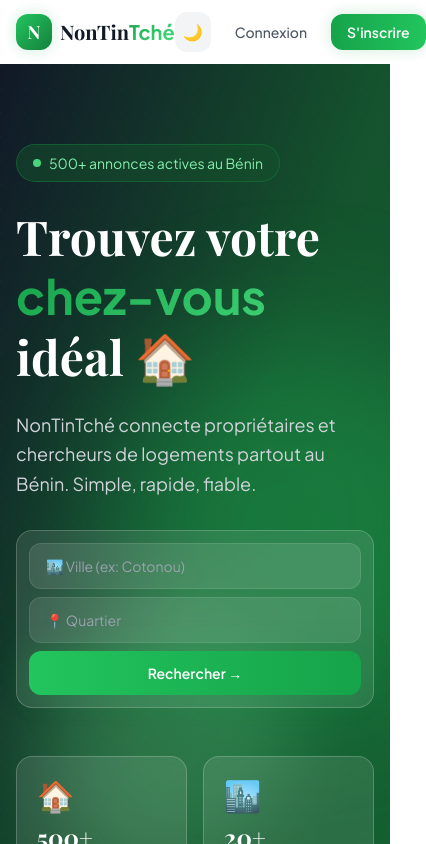
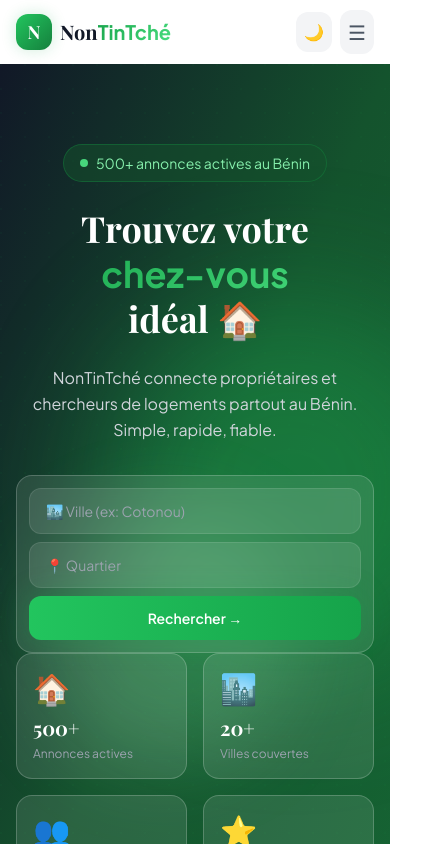
Before and after one commit to deogoulome/nontintche, a Vue app in the folder frontend/: page / in a window 390 px wide. Shown: the top 844 px of the page, 426 px wide, since content can reach past the window. Built offline with nearby package versions, Linux system fonts and the light colour scheme; no server answers.

Commit message:
Responsive toutes pages + menu mobile navbar

```diff
--- a/frontend/src/components/layout/Navbar.vue
+++ b/frontend/src/components/layout/Navbar.vue
@@ -7,12 +7,12 @@
       <div class="flex justify-between items-center h-16">
 
         <!-- Logo -->
-        <RouterLink to="/" class="flex items-center gap-2 group">
+        <RouterLink to="/" class="flex items-center gap-2 group flex-shrink-0">
           <div class="w-9 h-9 bg-gradient-to-br from-primary-500 to-primary-700 rounded-xl flex items-center justify-center shadow-glow-sm group-hover:shadow-glow transition-shadow duration-300">
             <span class="text-white font-display font-bold text-lg">N</span>
           </div>
           <span class="font-display font-bold text-xl text-gray-900 dark:text-white">
-            NonTin<span class="gradient-text">Tché</span>
+            Non<span class="gradient-text">TinTché</span>
           </span>
         </RouterLink>
 
@@ -30,21 +30,19 @@
             class="px-4 py-2 rounded-xl text-sm font-medium text-gray-600 dark:text-gray-300 hover:text-primary-600 hover:bg-primary-50 dark:hover:bg-primary-900/20 transition-all duration-200">
             Dashboard
           </RouterLink>
-          <RouterLink to="/charte" class="block hover:text-primary-400 transition-colors">
-            Charte d'honnêteté
-            </RouterLink>
+          <RouterLink to="/charte"
+            class="px-4 py-2 rounded-xl text-sm font-medium text-gray-600 dark:text-gray-300 hover:text-primary-600 hover:bg-primary-50 dark:hover:bg-primary-900/20 transition-all duration-200">
+            Charte
+          </RouterLink>
         </div>
 
-        <!-- Actions -->
-        <div class="flex items-center gap-2">
-
-          <!-- Dark mode -->
+        <!-- Actions desktop -->
+        <div class="hidden md:flex items-center gap-2">
           <button @click="auth.toggleDarkMode()"
             class="p-2 rounded-xl bg-gray-100 dark:bg-gray-700/80 text-gray-600 dark:text-gray-300 hover:bg-gray-200 dark:hover:bg-gray-600 transition-all duration-200 hover:scale-105">
-            <span class="text-base">{{ auth.darkMode ? '☀️' : '🌙' }}</span>
+            {{ auth.darkMode ? '☀️' : '🌙' }}
           </button>
 
-          <!-- Non connecté -->
           <template v-if="!auth.estConnecte">
             <RouterLink to="/connexion"
               class="px-4 py-2 text-sm font-medium text-gray-600 dark:text-gray-300 hover:text-primary-600 transition-colors">
@@ -56,7 +54,6 @@
             </RouterLink>
           </template>
 
-          <!-- Connecté -->
           <template v-else>
             <div class="relative" ref="menuRef">
               <button @click="menuOuvert = !menuOuvert"
@@ -71,7 +68,6 @@
                   :class="menuOuvert ? 'rotate-180' : ''">▼</span>
               </button>
 
-              <!-- Dropdown -->
               <Transition enter-active-class="transition duration-200 ease-out"
                 enter-from-class="opacity-0 scale-95 -translate-y-2"
                 enter-to-class="opacity-100 scale-100 translate-y-0"
@@ -80,46 +76,18 @@
                 leave-to-class="opacity-0 scale-95">
                 <div v-if="menuOuvert"
                   class="absolute right-0 mt-2 w-52 bg-white dark:bg-gray-800 rounded-2xl shadow-xl border border-gray-100 dark:border-gray-700 py-2 z-50 overflow-hidden">
-
                   <div class="px-4 py-2 border-b border-gray-100 dark:border-gray-700 mb-1">
                     <p class="text-sm font-semibold text-gray-800 dark:text-white">{{ auth.utilisateur?.nom }} {{ auth.utilisateur?.prenom }}</p>
                     <p class="text-xs text-gray-500 dark:text-gray-400">{{ auth.utilisateur?.role }}</p>
                   </div>
-
-                  <RouterLink v-if="auth.estAdmin" to="/admin"
-                    class="flex items-center gap-3 px-4 py-2 text-sm text-gray-700 dark:text-gray-300 hover:bg-primary-50 dark:hover:bg-primary-900/20 hover:text-primary-600 transition-colors"
-                    @click="menuOuvert = false">
-                    ⚙️ Administration
-                  </RouterLink>
-                  <RouterLink v-if="auth.estProprietaire" to="/dashboard"
-                    class="flex items-center gap-3 px-4 py-2 text-sm text-gray-700 dark:text-gray-300 hover:bg-primary-50 dark:hover:bg-primary-900/20 hover:text-primary-600 transition-colors"
-                    @click="menuOuvert = false">
-                    📊 Mon Dashboard
-                  </RouterLink>
-                  <RouterLink to="/annonces"
-                    class="flex items-center gap-3 px-4 py-2 text-sm text-gray-700 dark:text-gray-300 hover:bg-primary-50 dark:hover:bg-primary-900/20 hover:text-primary-600 transition-colors"
-                    @click="menuOuvert = false">
-                    🏠 Annonces
-                  </RouterLink>
-                  <RouterLink to="/favoris"
-                    class="flex items-center gap-3 px-4 py-2 text-sm text-gray-700 dark:text-gray-300 hover:bg-primary-50 dark:hover:bg-primary-900/20 hover:text-primary-600 transition-colors"
-                    @click="menuOuvert = false">
-                    ❤️ Mes Favoris
-                  </RouterLink>
-                  <RouterLink to="/profil"
-                    class="flex items-center gap-3 px-4 py-2 text-sm text-gray-700 dark:text-gray-300 hover:bg-primary-50 dark:hover:bg-primary-900/20 hover:text-primary-600 transition-colors"
-                    @click="menuOuvert = false">
-                    👤 Mon Profil
-                  </RouterLink>
-                  <RouterLink v-if="auth.estProprietaire" to="/dashboard/paiements"
-                    class="flex items-center gap-3 px-4 py-2 text-sm text-gray-700 dark:text-gray-300 hover:bg-primary-50 dark:hover:bg-primary-900/20 hover:text-primary-600 transition-colors"
-                    @click="menuOuvert = false">
-                    💳 Paiements
-                  </RouterLink>
-
+                  <RouterLink v-if="auth.estAdmin" to="/admin" class="flex items-center gap-3 px-4 py-2 text-sm text-gray-700 dark:text-gray-300 hover:bg-primary-50 dark:hover:bg-primary-900/20 hover:text-primary-600 transition-colors" @click="menuOuvert = false">⚙️ Administration</RouterLink>
+                  <RouterLink v-if="auth.estProprietaire" to="/dashboard" class="flex items-center gap-3 px-4 py-2 text-sm text-gray-700 dark:text-gray-300 hover:bg-primary-50 dark:hover:bg-primary-900/20 hover:text-primary-600 transition-colors" @click="menuOuvert = false">📊 Mon Dashboard</RouterLink>
+                  <RouterLink to="/annonces" class="flex items-center gap-3 px-4 py-2 text-sm text-gray-700 dark:text-gray-300 hover:bg-primary-50 dark:hover:bg-primary-900/20 hover:text-primary-600 transition-colors" @click="menuOuvert = false">🏠 Annonces</RouterLink>
+                  <RouterLink to="/favoris" class="flex items-center gap-3 px-4 py-2 text-sm text-gray-700 dark:text-gray-300 hover:bg-primary-50 dark:hover:bg-primary-900/20 hover:text-primary-600 transition-colors" @click="menuOuvert = false">❤️ Mes Favoris</RouterLink>
+                  <RouterLink to="/profil" class="flex items-center gap-3 px-4 py-2 text-sm text-gray-700 dark:text-gray-300 hover:bg-primary-50 dark:hover:bg-primary-900/20 hover:text-primary-600 transition-colors" @click="menuOuvert = false">👤 Mon Profil</RouterLink>
+                  <RouterLink v-if="auth.estProprietaire" to="/dashboard/paiements" class="flex items-center gap-3 px-4 py-2 text-sm text-gray-700 dark:text-gray-300 hover:bg-primary-50 dark:hover:bg-primary-900/20 hover:text-primary-600 transition-colors" @click="menuOuvert = false">💳 Paiements</RouterLink>
                   <div class="border-t border-gray-100 dark:border-gray-700 mt-1 pt-1">
-                    <button @click="seDeconnecter"
-                      class="w-full flex items-center gap-3 px-4 py-2 text-sm text-red-500 hover:bg-red-50 dark:hover:bg-red-900/20 transition-colors">
+                    <button @click="seDeconnecter" class="w-full flex items-center gap-3 px-4 py-2 text-sm text-red-500 hover:bg-red-50 dark:hover:bg-red-900/20 transition-colors">
                       🚪 Déconnexion
                     </button>
                   </div>
@@ -128,8 +96,97 @@
             </div>
           </template>
         </div>
+
+        <!-- Boutons mobile droite -->
+        <div class="flex md:hidden items-center gap-2">
+          <button @click="auth.toggleDarkMode()"
+            class="p-2 rounded-xl bg-gray-100 dark:bg-gray-700/80 text-gray-600 dark:text-gray-300">
+            {{ auth.darkMode ? '☀️' : '🌙' }}
+          </button>
+          <button @click="menuMobileOuvert = !menuMobileOuvert"
+            class="p-2 rounded-xl bg-gray-100 dark:bg-gray-700/80 text-gray-600 dark:text-gray-300">
+            <span class="text-xl">{{ menuMobileOuvert ? '✕' : '☰' }}</span>
+          </button>
+        </div>
       </div>
     </div>
+
+    <!-- Menu mobile -->
+    <Transition enter-active-class="transition duration-300 ease-out"
+      enter-from-class="opacity-0 -translate-y-4"
+      enter-to-class="opacity-100 translate-y-0"
+      leave-active-class="transition duration-200 ease-in"
+      leave-from-class="opacity-100 translate-y-0"
+      leave-to-class="opacity-0 -translate-y-4">
+      <div v-if="menuMobileOuvert"
+        class="md:hidden bg-white dark:bg-gray-800 border-t border-gray-100 dark:border-gray-700 shadow-xl">
+        <div class="px-4 py-4 space-y-1">
+
+          <!-- Profil si connecté -->
+          <div v-if="auth.estConnecte" class="flex items-center gap-3 p-3 bg-gray-50 dark:bg-gray-700/50 rounded-2xl mb-3">
+            <div class="w-10 h-10 bg-gradient-to-br from-primary-500 to-primary-700 rounded-xl flex items-center justify-center">
+              <span class="text-white font-bold">{{ auth.utilisateur?.nom?.charAt(0) }}</span>
+            </div>
+            <div>
+              <p class="font-semibold text-gray-800 dark:text-white text-sm">{{ auth.utilisateur?.nom }} {{ auth.utilisateur?.prenom }}</p>
+              <p class="text-xs text-gray-500 dark:text-gray-400">{{ auth.utilisateur?.role }}</p>
+            </div>
+          </div>
+
+          <!-- Liens -->
+          <RouterLink to="/" @click="menuMobileOuvert = false"
+            class="flex items-center gap-3 px-4 py-3 rounded-xl text-gray-700 dark:text-gray-300 hover:bg-primary-50 dark:hover:bg-primary-900/20 hover:text-primary-600 transition-colors font-medium">
+            🏠 Accueil
+          </RouterLink>
+          <RouterLink v-if="auth.estConnecte" to="/annonces" @click="menuMobileOuvert = false"
+            class="flex items-center gap-3 px-4 py-3 rounded-xl text-gray-700 dark:text-gray-300 hover:bg-primary-50 dark:hover:bg-primary-900/20 hover:text-primary-600 transition-colors font-medium">
+            🔍 Annonces
+          </RouterLink>
+          <RouterLink v-if="auth.estProprietaire" to="/dashboard" @click="menuMobileOuvert = false"
+            class="flex items-center gap-3 px-4 py-3 rounded-xl text-gray-700 dark:text-gray-300 hover:bg-primary-50 dark:hover:bg-primary-900/20 hover:text-primary-600 transition-colors font-medium">
+            📊 Dashboard
+          </RouterLink>
+          <RouterLink v-if="auth.estConnecte" to="/favoris" @click="menuMobileOuvert = false"
+            class="flex items-center gap-3 px-4 py-3 rounded-xl text-gray-700 dark:text-gray-300 hover:bg-primary-50 dark:hover:bg-primary-900/20 hover:text-primary-600 transition-colors font-medium">
+            ❤️ Favoris
+          </RouterLink>
+          <RouterLink v-if="auth.estConnecte" to="/profil" @click="menuMobileOuvert = false"
+            class="flex items-center gap-3 px-4 py-3 rounded-xl text-gray-700 dark:text-gray-300 hover:bg-primary-50 dark:hover:bg-primary-900/20 hover:text-primary-600 transition-colors font-medium">
+            👤 Mon Profil
+          </RouterLink>
+          <RouterLink v-if="auth.estProprietaire" to="/dashboard/paiements" @click="menuMobileOuvert = false"
+            class="flex items-center gap-3 px-4 py-3 rounded-xl text-gray-700 dark:text-gray-300 hover:bg-primary-50 dark:hover:bg-primary-900/20 hover:text-primary-600 transition-colors font-medium">
+            💳 Paiements
+          </RouterLink>
+          <RouterLink v-if="auth.estAdmin" to="/admin" @click="menuMobileOuvert = false"
+            class="flex items-center gap-3 px-4 py-3 rounded-xl text-gray-700 dark:text-gray-300 hover:bg-primary-50 dark:hover:bg-primary-900/20 hover:text-primary-600 transition-colors font-medium">
+            ⚙️ Administration
+          </RouterLink>
+          <RouterLink to="/charte" @click="menuMobileOuvert = false"
+            class="flex items-center gap-3 px-4 py-3 rounded-xl text-gray-700 dark:text-gray-300 hover:bg-primary-50 dark:hover:bg-primary-900/20 hover:text-primary-600 transition-colors font-medium">
+            📋 Charte d'honnêteté
+          </RouterLink>
+
+          <!-- Auth -->
+          <div class="pt-2 border-t border-gray-100 dark:border-gray-700">
+            <template v-if="!auth.estConnecte">
+              <RouterLink to="/connexion" @click="menuMobileOuvert = false"
+                class="flex items-center justify-center gap-2 w-full px-4 py-3 rounded-xl border-2 border-primary-500 text-primary-600 font-semibold mb-2 transition-all hover:bg-primary-50">
+                Se connecter
+              </RouterLink>
+              <RouterLink to="/inscription" @click="menuMobileOuvert = false"
+                class="flex items-center justify-center gap-2 w-full px-4 py-3 bg-gradient-to-r from-primary-600 to-primary-500 text-white rounded-xl font-semibold shadow-glow-sm transition-all">
+                S'inscrire
+              </RouterLink>
+            </template>
+            <button v-else @click="seDeconnecter"
+              class="w-full flex items-center justify-center gap-2 px-4 py-3 text-red-500 hover:bg-red-50 dark:hover:bg-red-900/20 rounded-xl font-semibold transition-colors">
+              🚪 Se déconnecter
+            </button>
+          </div>
+        </div>
+      </div>
+    </Transition>
   </nav>
 </template>
 
@@ -141,12 +198,14 @@
 const auth = useAuthStore()
 const router = useRouter()
 const menuOuvert = ref(false)
+const menuMobileOuvert = ref(false)
 const menuRef = ref(null)
 const scrolled = ref(false)
 
 const seDeconnecter = () => {
   auth.deconnexion()
   menuOuvert.value = false
+  menuMobileOuvert.value = false
   router.push('/connexion')
 }
 
--- a/frontend/src/pages/FavorisPage.vue
+++ b/frontend/src/pages/FavorisPage.vue
@@ -30,7 +30,7 @@
         </RouterLink>
       </div>
 
-      <div v-else class="grid grid-cols-1 md:grid-cols-2 lg:grid-cols-3 gap-6">
+      <div v-else class="grid grid-cols-1 md:grid-cols-2 lg:grid-cols-3">
         <div v-for="(f, i) in favoris" :key="f.id"
           :style="`animation-delay: ${i * 0.05}s`"
           class="bg-white dark:bg-gray-800 rounded-2xl shadow-card hover:shadow-card-hover transition-all duration-300 overflow-hidden border border-gray-100 dark:border-gray-700 card-hover animate-fade-in-up group">
--- a/frontend/src/pages/HomePage.vue
+++ b/frontend/src/pages/HomePage.vue
@@ -3,25 +3,26 @@
     <Navbar />
 
     <!-- Hero -->
-<section class="relative min-h-screen flex items-center overflow-hidden bg-gradient-to-br from-gray-900 via-primary-900 to-primary-800">      <!-- Pattern bg -->
+<section class="relative min-h-screen flex items-center overflow-hidden bg-gradient-to-br from-gray-900 via-primary-900 to-primary-800">
   <div class="absolute inset-0 pattern-bg opacity-30"></div>
-      <!-- Glow -->
   <div class="absolute top-1/4 left-1/4 w-96 h-96 bg-primary-500/30 rounded-full blur-3xl"></div>
   <div class="absolute bottom-1/4 right-1/4 w-64 h-64 bg-primary-300/20 rounded-full blur-2xl"></div>
 
-      <div class="relative max-w-7xl mx-auto px-4 py-20 grid grid-cols-1 lg:grid-cols-2 gap-12 items-center">
+  <div class="relative max-w-7xl mx-auto px-4 sm:px-6 lg:px-8 py-20 w-full">
+    <div class="grid grid-cols-1 md:grid-cols-2 lg:grid-cols-3 items-center">
+
       <!-- Texte -->
-        <div class="text-white">
+      <div class="text-white text-center lg:text-left">
         <div class="inline-flex items-center gap-2 bg-primary-900/50 border border-primary-700/50 text-primary-300 text-sm px-4 py-2 rounded-full mb-6 animate-fade-in">
           <span class="w-2 h-2 bg-primary-400 rounded-full animate-pulse"></span>
           500+ annonces actives au Bénin
         </div>
-          <h1 class="font-display text-5xl md:text-6xl lg:text-7xl font-bold leading-tight mb-6 animate-fade-in-up">
+        <h1 class="font-display text-4xl sm:text-5xl md:text-6xl lg:text-7xl font-bold leading-tight mb-6 animate-fade-in-up">
           Trouvez votre
           <span class="gradient-text block">chez-vous</span>
           idéal 🏠
         </h1>
-          <p class="text-gray-300 text-lg md:text-xl leading-relaxed mb-8 animate-fade-in-up delay-100">
+        <p class="text-gray-300 text-base sm:text-lg md:text-xl leading-relaxed mb-8 animate-fade-in-up delay-100 max-w-xl mx-auto lg:mx-0">
           NonTinTché connecte propriétaires et chercheurs de logements partout au Bénin. Simple, rapide, fiable.
         </p>
 
@@ -32,7 +33,7 @@
           <input v-model="recherche.quartier" type="text" placeholder="📍 Quartier"
             class="flex-1 px-4 py-3 rounded-xl bg-white/10 border border-white/10 text-white placeholder-gray-400 focus:outline-none focus:ring-2 focus:ring-primary-500 text-sm" />
           <button @click="lancerRecherche"
-              class="bg-gradient-to-r from-primary-500 to-primary-600 hover:from-primary-600 hover:to-primary-700 text-white px-6 py-3 rounded-xl font-semibold text-sm transition-all duration-200 hover:scale-105 shadow-glow whitespace-nowrap">
+            class="bg-gradient-to-r from-primary-500 to-primary-600 hover:from-primary-600 hover:to-primary-700 text-white px-6 py-3 rounded-xl font-semibold text-sm transition-all duration-200 hover:scale-105 shadow-glow whitespace-nowrap w-full sm:w-auto">
             Rechercher →
           </button>
         </div>
@@ -41,16 +42,17 @@
       <!-- Stats cards -->
       <div class="grid grid-cols-2 gap-4 animate-fade-in-up delay-300">
         <div v-for="(stat, i) in stats" :key="i"
-            class="bg-white/10 backdrop-blur-sm border border-white/20 rounded-2xl p-5 hover:bg-white/10 transition-all duration-300 hover:-translate-y-1">
+          class="bg-white/10 backdrop-blur-sm border border-white/20 rounded-2xl p-4 sm:p-5 hover:bg-white/20 transition-all duration-300 hover:-translate-y-1">
           <div class="text-3xl mb-2">{{ stat.emoji }}</div>
-            <p class="text-2xl font-display font-bold text-white">{{ stat.valeur }}</p>
-            <p class="text-gray-400 text-sm mt-1">{{ stat.label }}</p>
+          <p class="text-xl sm:text-2xl font-display font-bold text-white">{{ stat.valeur }}</p>
+          <p class="text-gray-400 text-xs sm:text-sm mt-1">{{ stat.label }}</p>
+        </div>
       </div>
     </div>
   </div>
 
   <!-- Scroll indicator -->
-      <div class="absolute bottom-8 left-1/2 -translate-x-1/2 flex flex-col items-center gap-2 text-gray-400 animate-bounce">
+  <div class="absolute bottom-8 left-1/2 -translate-x-1/2 flex flex-col items-center gap-2 text-gray-400 animate-bounce hidden sm:flex">
     <span class="text-xs">Défiler</span>
     <div class="w-5 h-8 border-2 border-gray-500 rounded-full flex justify-center pt-1">
       <div class="w-1 h-2 bg-primary-400 rounded-full animate-bounce"></div>
--- a/frontend/src/pages/admin/AdminDashboardPage.vue
+++ b/frontend/src/pages/admin/AdminDashboardPage.vue
@@ -29,7 +29,7 @@
           <div class="text-5xl mb-4">⏳</div>
         </div>
         <div v-else>
-          <div class="grid grid-cols-2 md:grid-cols-4 gap-4 mb-8">
+          <div class="grid grid-cols-1 md:grid-cols-2 lg:grid-cols-3">
             <div class="bg-white dark:bg-gray-800 rounded-2xl p-5 shadow-sm">
               <p class="text-3xl font-bold text-primary-600">{{ stats.totalUtilisateurs }}</p>
               <p class="text-gray-500 dark:text-gray-400 text-sm mt-1">👤 Utilisateurs</p>
--- a/frontend/src/pages/annonces/DetailAnnoncePage.vue
+++ b/frontend/src/pages/annonces/DetailAnnoncePage.vue
@@ -55,7 +55,7 @@
           class="w-16 h-16 object-cover rounded-xl border-2 cursor-pointer hover:opacity-100 transition-all flex-shrink-0" />
       </div>
 
-      <div class="grid grid-cols-1 md:grid-cols-3 gap-6">
+      <div class="grid grid-cols-1 md:grid-cols-2 lg:grid-cols-3">
 
         <!-- Infos principales -->
         <div class="md:col-span-2 space-y-6">
@@ -213,7 +213,7 @@
           <!-- Motif -->
           <div>
             <label class="block text-sm font-medium text-gray-700 dark:text-gray-300 mb-2">Motif du signalement</label>
-            <div class="grid grid-cols-2 gap-2">
+            <div class="grid grid-cols-1 md:grid-cols-2 lg:grid-cols-3">
               <button v-for="motif in motifs" :key="motif"
                 @click="signalement.motif = motif"
                 :class="signalement.motif === motif
--- a/frontend/src/pages/annonces/ListeAnnoncesPage.vue
+++ b/frontend/src/pages/annonces/ListeAnnoncesPage.vue
@@ -60,7 +60,7 @@
       </div>
 
       <!-- Grille annonces -->
-      <div v-else class="grid grid-cols-1 md:grid-cols-2 lg:grid-cols-3 gap-6">
+      <div v-else class="grid grid-cols-1 md:grid-cols-2 lg:grid-cols-3">
         <div v-for="(annonce, i) in annonces" :key="annonce.id"
           :style="`animation-delay: ${i * 0.05}s`"
           class="bg-white dark:bg-gray-800 rounded-2xl shadow-card hover:shadow-card-hover transition-all duration-300 overflow-hidden cursor-pointer border border-gray-100 dark:border-gray-700 card-hover animate-fade-in-up group"
--- a/frontend/src/pages/auth/InscriptionPage.vue
+++ b/frontend/src/pages/auth/InscriptionPage.vue
@@ -33,7 +33,7 @@
 
         <div class="space-y-4">
           <!-- Nom / Prénom -->
-          <div class="grid grid-cols-2 gap-3">
+          <div class="grid grid-cols-1 md:grid-cols-2 lg:grid-cols-3">
             <div>
               <label class="block text-sm font-semibold text-gray-300 mb-2">Nom</label>
               <input v-model="form.nom" type="text" placeholder="NONTINTCHE"
@@ -84,7 +84,7 @@
           <!-- Rôle -->
           <div>
             <label class="block text-sm font-semibold text-gray-300 mb-2">Je suis...</label>
-            <div class="grid grid-cols-2 gap-3">
+            <div class="grid grid-cols-1 md:grid-cols-2 lg:grid-cols-3">
               <button @click="form.role = 'chercheur'"
                 :class="form.role === 'chercheur'
                   ? 'border-primary-500 bg-primary-500/20 text-primary-300'
--- a/frontend/src/pages/dashboard/DashboardPage.vue
+++ b/frontend/src/pages/dashboard/DashboardPage.vue
@@ -25,7 +25,7 @@
       </RouterLink>
 
       <!-- Stats -->
-      <div class="grid grid-cols-2 md:grid-cols-4 gap-4 mb-8">
+      <div class="grid grid-cols-1 md:grid-cols-2 lg:grid-cols-3">
         <div class="bg-white dark:bg-gray-800 rounded-2xl p-5 shadow-sm">
           <p class="text-3xl font-bold text-primary-600">{{ stats.total }}</p>
           <p class="text-gray-500 dark:text-gray-400 text-sm mt-1">Total annonces</p>
@@ -161,7 +161,7 @@
     <h3 class="font-bold text-gray-800 dark:text-white text-lg mb-2">🔄 Renouveler l'annonce</h3>
     <p class="text-gray-500 dark:text-gray-400 text-sm mb-4">{{ annonceSel?.titre }}</p>
 
-    <div class="grid grid-cols-3 gap-2 mb-4">
+    <div class="grid grid-cols-1 md:grid-cols-2 lg:grid-cols-3">
       <button v-for="t in typeAnnonces" :key="t.id"
         @click="typeRenouvellement = t.id"
         :class="typeRenouvellement === t.id
```
Also changed, not shown: frontend/src/pages/dashboard/NouvelleAnnoncePage.vue (+5 -5 lines). Lines whose indentation alone changed are shown as unchanged.
